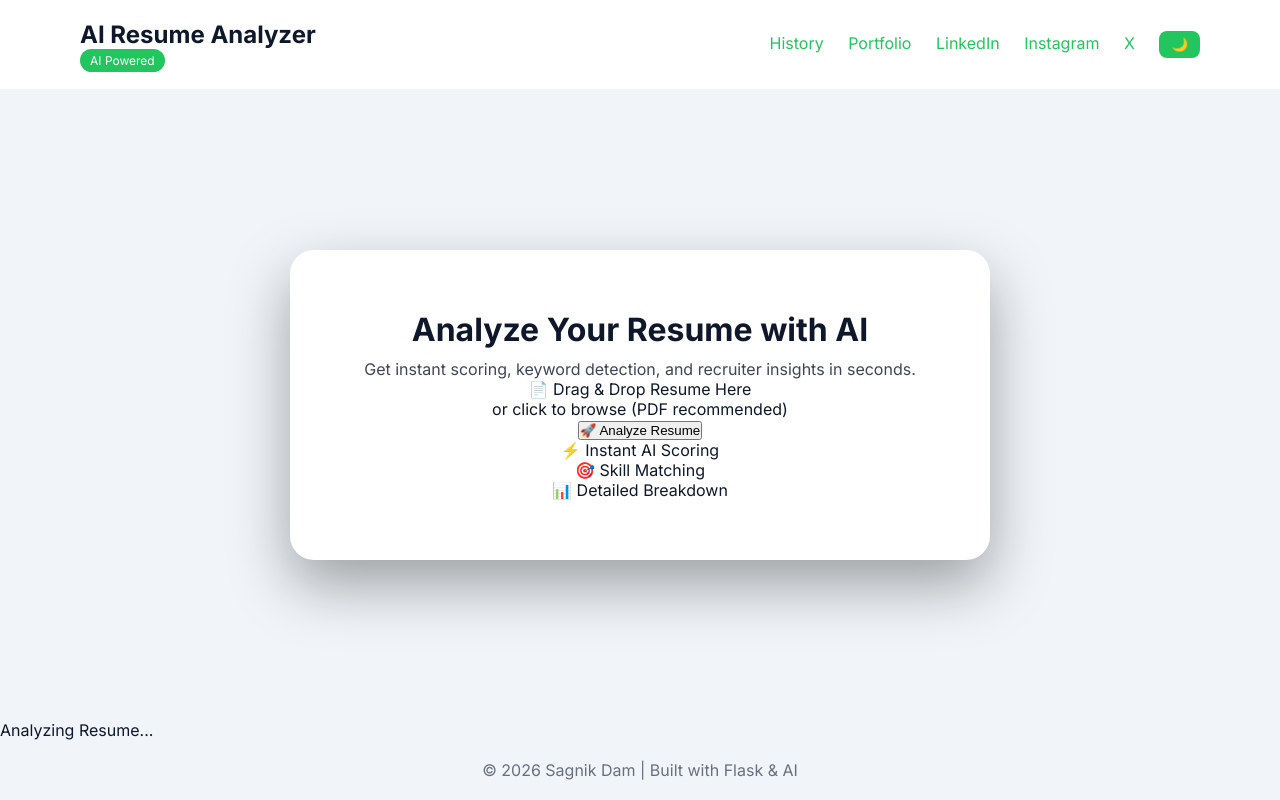
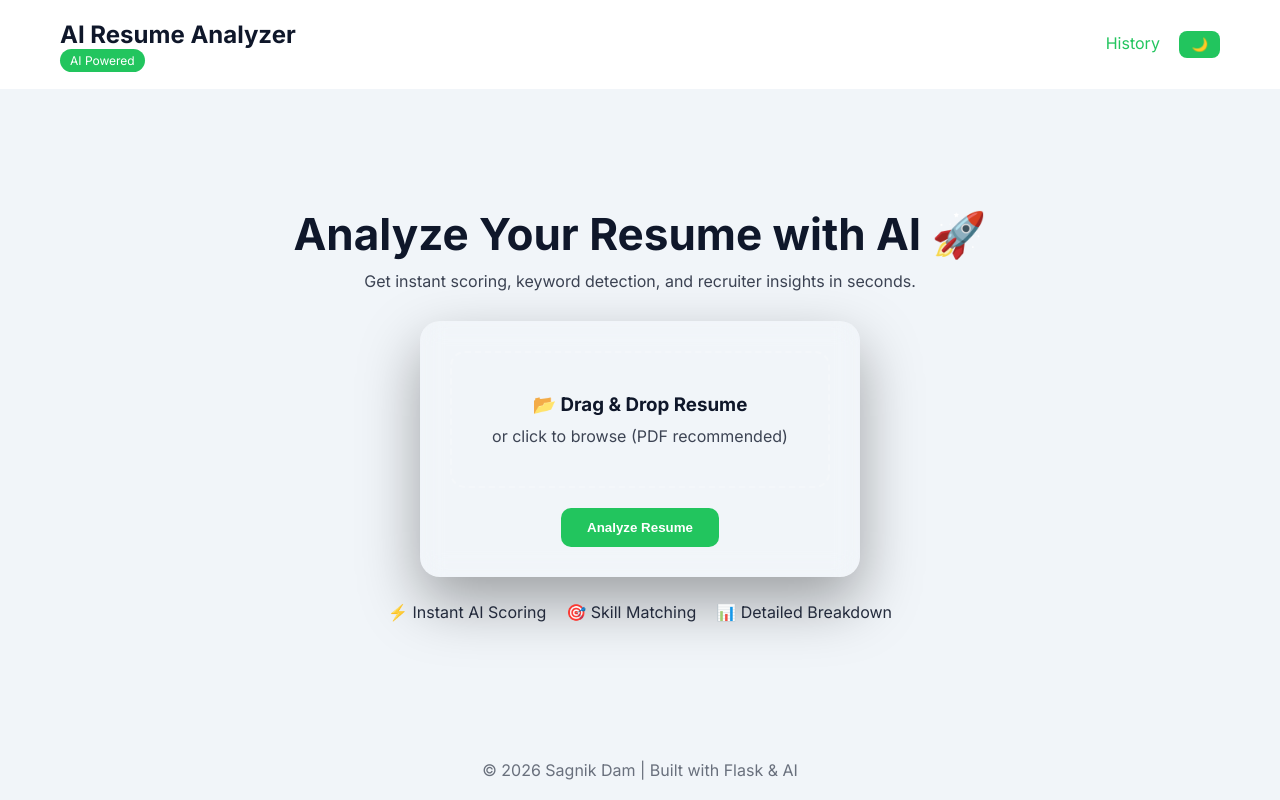
Before and after one commit to SagnikAB/aipsires, a Flask app: page / in a window 1280 px wide. Run offline with Flask 3, Linux system fonts and the light colour scheme.

Commit message:
UI upgrade + hero section + improved design

```diff
--- a/static/style.css
+++ b/static/style.css
@@ -13,7 +13,6 @@
   --footer-text: rgba(255, 255, 255, 0.6);
 
   --shadow-dark: 0 25px 60px rgba(0, 0, 0, 0.35);
-  --shadow-light: 0 15px 40px rgba(15, 23, 42, 0.08);
 }
 
 body.light {
@@ -43,7 +42,6 @@
   min-height: 100vh;
   display: flex;
   flex-direction: column;
-  transition: 0.3s ease;
 }
 
 /* Glow */
@@ -52,7 +50,7 @@
   position: fixed;
   width: 600px;
   height: 600px;
-  background: radial-gradient(circle, rgba(34, 197, 94, 0.15), transparent 70%);
+  background: radial-gradient(circle, rgba(34, 197, 94, 0.2), transparent);
   top: 50%;
   left: 50%;
   transform: translate(-50%, -50%);
@@ -65,12 +63,11 @@
 nav {
   position: sticky;
   top: 0;
-  z-index: 100;
   background: var(--nav-bg);
   display: flex;
   justify-content: space-between;
   align-items: center;
-  padding: 20px 80px;
+  padding: 20px 60px;
 }
 
 .logo h2 {
@@ -92,65 +89,103 @@
   font-weight: 500;
 }
 
-.links a:hover {
-  opacity: 0.8;
-}
-
 .theme-btn {
-  margin-left: 20px;
+  margin-left: 15px;
   background: var(--primary);
   border: none;
   padding: 6px 12px;
   border-radius: 8px;
+  color: white;
   cursor: pointer;
-  color: white;
 }
 
 /* ===============================
-   CONTAINER
+   HERO SECTION
 ================================= */
-.container {
+.hero {
   flex: 1;
   display: flex;
+  flex-direction: column;
+  align-items: center;
   justify-content: center;
-  align-items: center;
-  padding: 60px 20px;
+  text-align: center;
+  padding: 40px 20px;
 }
 
-/* ===============================
-   CARD
-================================= */
-.card {
-  background: var(--card);
-  padding: 60px;
-  border-radius: 24px;
-  max-width: 700px;
-  width: 100%;
-  text-align: center;
-  box-shadow: var(--shadow-dark);
-}
-
-/* ===============================
-   TEXT
-================================= */
-h1 {
-  font-size: 32px;
+.hero h1 {
+  font-size: 44px;
   font-weight: 700;
 }
 
-.subtitle {
+.hero p {
   margin-top: 10px;
   opacity: 0.8;
 }
 
 /* ===============================
-   SCORE SECTION
+   UPLOAD CARD
+================================= */
+.upload-card {
+  margin-top: 30px;
+  padding: 30px;
+  border-radius: 20px;
+  background: rgba(255, 255, 255, 0.05);
+  backdrop-filter: blur(12px);
+  box-shadow: var(--shadow-dark);
+}
+
+/* UPLOAD BOX */
+.upload-box {
+  display: block;
+  padding: 40px;
+  border: 2px dashed rgba(255, 255, 255, 0.2);
+  border-radius: 15px;
+  cursor: pointer;
+  transition: 0.3s;
+}
+
+.upload-box:hover {
+  border-color: var(--primary);
+  background: rgba(34, 197, 94, 0.1);
+  transform: scale(1.02);
+}
+
+/* BUTTON */
+.primary-btn {
+  margin-top: 20px;
+  padding: 12px 26px;
+  border-radius: 10px;
+  border: none;
+  background: var(--primary);
+  color: white;
+  font-weight: 600;
+  cursor: pointer;
+  transition: 0.3s;
+}
+
+.primary-btn:hover {
+  transform: scale(1.05);
+}
+
+/* ===============================
+   FEATURES
+================================= */
+.features {
+  margin-top: 25px;
+  display: flex;
+  gap: 20px;
+  flex-wrap: wrap;
+  justify-content: center;
+  opacity: 0.9;
+}
+
+/* ===============================
+   SCORE
 ================================= */
 .score-number {
   font-size: 42px;
   font-weight: 700;
   color: var(--primary);
-  text-shadow: 0 0 15px rgba(34, 197, 94, 0.5);
 }
 
 .progress-bar {
@@ -158,69 +193,32 @@
   height: 12px;
   background: rgba(255, 255, 255, 0.1);
   border-radius: 20px;
-  margin-top: 10px;
 }
 
 .progress-fill {
   height: 100%;
   background: linear-gradient(90deg, #22c55e, #16a34a);
   border-radius: 20px;
-  transition: width 0.6s ease;
+  transition: width 0.6s;
 }
 
 /* ===============================
-   RANK BADGE
+   RANK
 ================================= */
 .rank-badge {
   margin-top: 15px;
   padding: 8px 16px;
   border-radius: 20px;
-  font-weight: 600;
-  display: inline-block;
-  background: linear-gradient(135deg, #22c55e, #16a34a);
-  color: white;
-}
-
-/* ===============================
-   KEYWORDS
-================================= */
-.keywords-grid {
-  display: flex;
-  flex-wrap: wrap;
-  gap: 10px;
-  margin-top: 20px;
-}
-
-.keyword-badge {
-  background: rgba(34, 197, 94, 0.15);
-  color: var(--primary);
-  padding: 6px 12px;
-  border-radius: 20px;
-}
-
-/* ===============================
-   BUTTON
-================================= */
-.primary-btn {
-  display: inline-block;
-  margin-top: 30px;
-  padding: 12px 24px;
   background: var(--primary);
   color: white;
-  border-radius: 10px;
-  text-decoration: none;
 }
 
 /* ===============================
    HISTORY
 ================================= */
-.history-list {
-  margin-top: 30px;
-}
-
 .history-item {
   padding: 18px;
-  border-radius: 14px;
+  border-radius: 12px;
   margin-bottom: 12px;
   background: rgba(255, 255, 255, 0.05);
   transition: 0.3s;
@@ -233,22 +231,12 @@
 .file-info {
   display: flex;
   justify-content: space-between;
-  align-items: center;
 }
 
 .score-badge {
   background: var(--primary);
   padding: 6px 12px;
   border-radius: 10px;
-  color: white;
-}
-
-/* ===============================
-   EMPTY STATE
-================================= */
-.empty-state {
-  margin-top: 40px;
-  opacity: 0.7;
 }
 
 /* ===============================
@@ -265,10 +253,10 @@
 ================================= */
 @media (max-width: 768px) {
   nav {
-    padding: 15px 20px;
+    padding: 15px;
   }
 
-  .card {
-    padding: 30px;
+  .hero h1 {
+    font-size: 30px;
   }
 }
--- a/templates/index.html
+++ b/templates/index.html
@@ -1,18 +1,16 @@
 <!doctype html>
 <html lang="en">
 <head>
-    <meta charset="UTF-8" />
-    <meta name="viewport" content="width=device-width, initial-scale=1.0" />
-    <title>AI Resume Analyzer | Smart Hiring Assistant</title>
+<meta charset="UTF-8">
+<meta name="viewport" content="width=device-width, initial-scale=1.0">
+<title>AI Resume Analyzer</title>
 
-    <link
-      rel="stylesheet"
-      href="{{ url_for('static', filename='style.css') }}"
-    />
+<link rel="stylesheet" href="{{ url_for('static', filename='style.css') }}">
 <script src="{{ url_for('static', filename='theme.js') }}" defer></script>
 </head>
 
 <body>
+
 <!-- ================= NAVBAR ================= -->
 <nav>
   <div class="logo">
@@ -22,104 +20,46 @@
 
   <div class="links">
     <a href="/history">History</a>
-        <a href="https://portfolio-frv3.vercel.app/" target="_blank"
-          >Portfolio</a
-        >
-        <a
-          href="https://www.linkedin.com/in/sagnik-dam-b33bb3322"
-          target="_blank"
-          >LinkedIn</a
-        >
-        <a href="https://www.instagram.com/s4g.n1k_/" target="_blank"
-          >Instagram</a
-        >
-        <a href="https://x.com/29Sagnik" target="_blank">X</a>
-
-        <button
-          type="button"
-          class="theme-btn"
-          onclick="toggleTheme()"
-        ></button>
+    <button class="theme-btn" onclick="toggleTheme()">🌗</button>
   </div>
 </nav>
 
 <!-- ================= HERO ================= -->
-    <main class="container">
-      <div class="card">
-        <h1>Analyze Your Resume with AI</h1>
-        <p class="subtitle">
-          Get instant scoring, keyword detection, and recruiter insights in
-          seconds.
+<section class="hero">
+
+  <h1>Analyze Your Resume with AI 🚀</h1>
+  <p>
+    Get instant scoring, keyword detection, and recruiter insights in seconds.
   </p>
 
-        <form
-          action="/analyze"
-          method="POST"
-          enctype="multipart/form-data"
-          onsubmit="showLoader()"
-        >
-          <div class="drop-zone" id="dropZone">
-            <p>
-              📄 Drag & Drop Resume Here <br />
-              <span class="small-text"
-                >or click to browse (PDF recommended)</span
-              >
-            </p>
+  <!-- ================= UPLOAD CARD ================= -->
+  <form action="/analyze" method="POST" enctype="multipart/form-data" class="upload-card">
 
-            <input
-              type="file"
-              id="resumeInput"
-              name="resume"
-              accept=".pdf,.doc,.docx"
-              hidden
-              required
-            />
+    <label for="fileInput" class="upload-box">
+      <input type="file" name="resume" id="fileInput" hidden required>
+
+      <div class="upload-content">
+        <h3>📂 Drag & Drop Resume</h3>
+        <p>or click to browse (PDF recommended)</p>
+      </div>
+    </label>
+
+    <button type="submit" class="primary-btn">Analyze Resume</button>
+
+  </form>
+
+  <!-- FEATURES -->
+  <div class="features">
+    <span>⚡ Instant AI Scoring</span>
+    <span>🎯 Skill Matching</span>
+    <span>📊 Detailed Breakdown</span>
   </div>
 
-          <button type="submit">🚀 Analyze Resume</button>
-        </form>
+</section>
 
-        <div class="features">
-          <div>⚡ Instant AI Scoring</div>
-          <div>🎯 Skill Matching</div>
-          <div>📊 Detailed Breakdown</div>
-        </div>
-      </div>
-    </main>
+<footer>
+  © 2026 Sagnik Dam | Built with Flask & AI
+</footer>
 
-    <!-- Loading Overlay -->
-    <div class="loading-overlay" id="loader">
-      <div class="spinner"></div>
-      <p>Analyzing Resume...</p>
-    </div>
-
-    <footer>© 2026 Sagnik Dam | Built with Flask & AI</footer>
-
-    <!-- Drag & Drop -->
-    <script>
-      const dropZone = document.getElementById("dropZone");
-      const fileInput = document.getElementById("resumeInput");
-
-      dropZone.addEventListener("click", () => fileInput.click());
-
-      dropZone.addEventListener("dragover", (e) => {
-        e.preventDefault();
-        dropZone.classList.add("dragover");
-      });
-
-      dropZone.addEventListener("dragleave", () => {
-        dropZone.classList.remove("dragover");
-      });
-
-      dropZone.addEventListener("drop", (e) => {
-        e.preventDefault();
-        dropZone.classList.remove("dragover");
-        fileInput.files = e.dataTransfer.files;
-      });
-
-      function showLoader() {
-        document.getElementById("loader").style.display = "flex";
-      }
-    </script>
 </body>
 </html>
```
Lines whose indentation alone changed are shown as unchanged.
